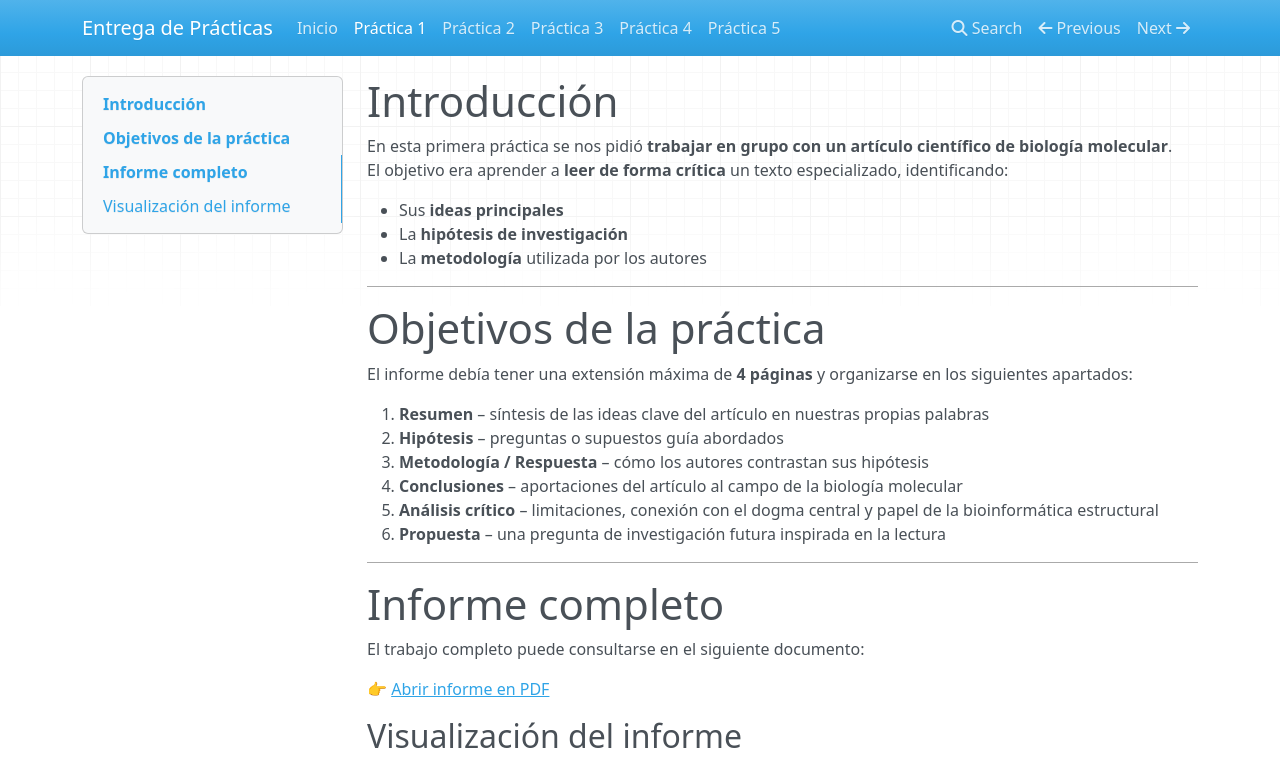
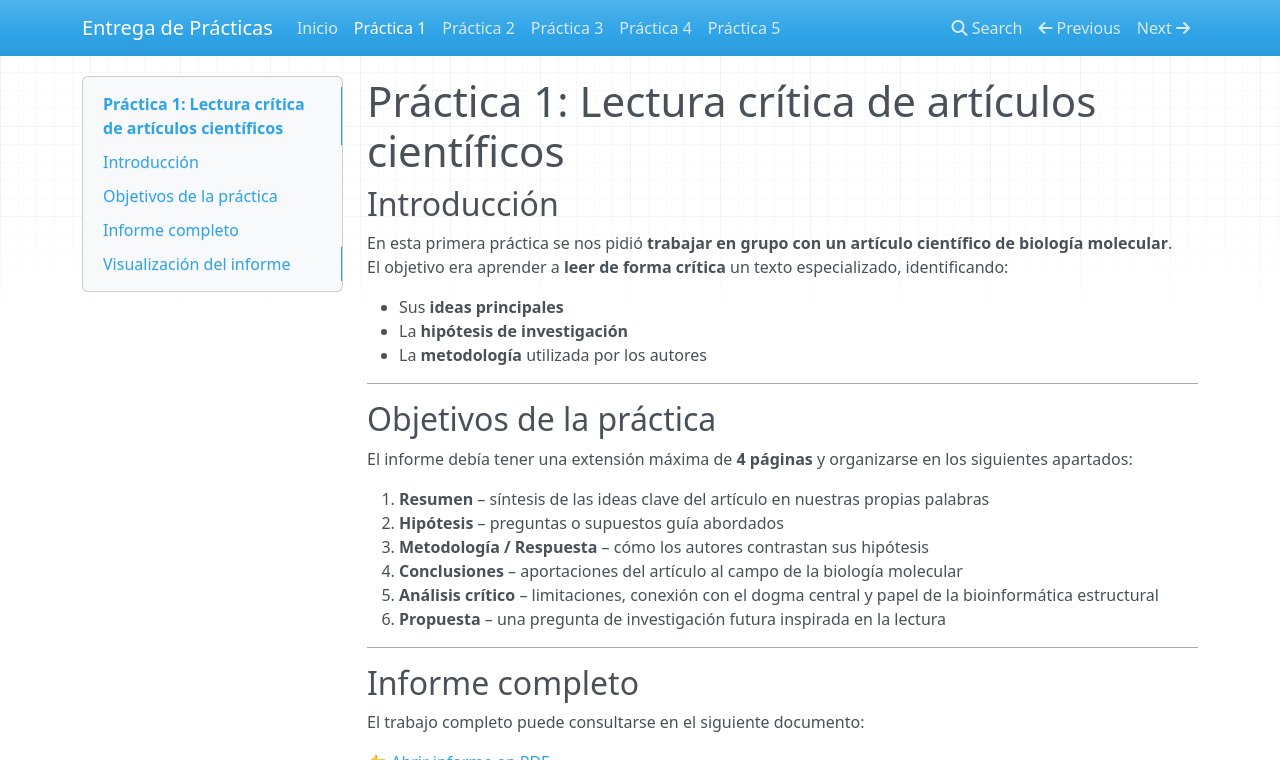
Before and after one commit to giselabcruz/bioinformatics, an MkDocs documentation site: the page built from docs/practica1.md, in a window 1280 px wide and 900 px high, cut to the strip 0-760 px from the top of the window. Built offline with MkDocs 1.6.1, drawn with Linux system fonts in a browser that asks for light colours; nearby versions of some CDN libraries; some of the changed lines change nothing that is shown.

Commit message:
Practice 1 structure

```diff
--- a/docs/practica1.md
+++ b/docs/practica1.md
@@ -1,11 +1,7 @@
----
-title: "🧪 Práctica 1 – Lectura crítica de artículos científicos"
-author: "Gisela Belmonte Cruz"
-date: "`r Sys.Date()`"
-output: html_document
----
+# Práctica 1: Lectura crítica de artículos científicos
 
-# Introducción
+
+## Introducción
 
 En esta primera práctica se nos pidió **trabajar en grupo con un artículo científico de biología molecular**.
 El objetivo era aprender a **leer de forma crítica** un texto especializado, identificando:
@@ -16,7 +12,7 @@ El objetivo era aprender a **leer de forma crítica** un texto especializado, id
 
 ---
 
-# Objetivos de la práctica
+## Objetivos de la práctica
 
 El informe debía tener una extensión máxima de **4 páginas** y organizarse en los siguientes apartados:
 
@@ -29,7 +25,7 @@ El informe debía tener una extensión máxima de **4 páginas** y organizarse e
 
 ---
 
-# Informe completo
+## Informe completo
 
 El trabajo completo puede consultarse en el siguiente documento:
 
```
